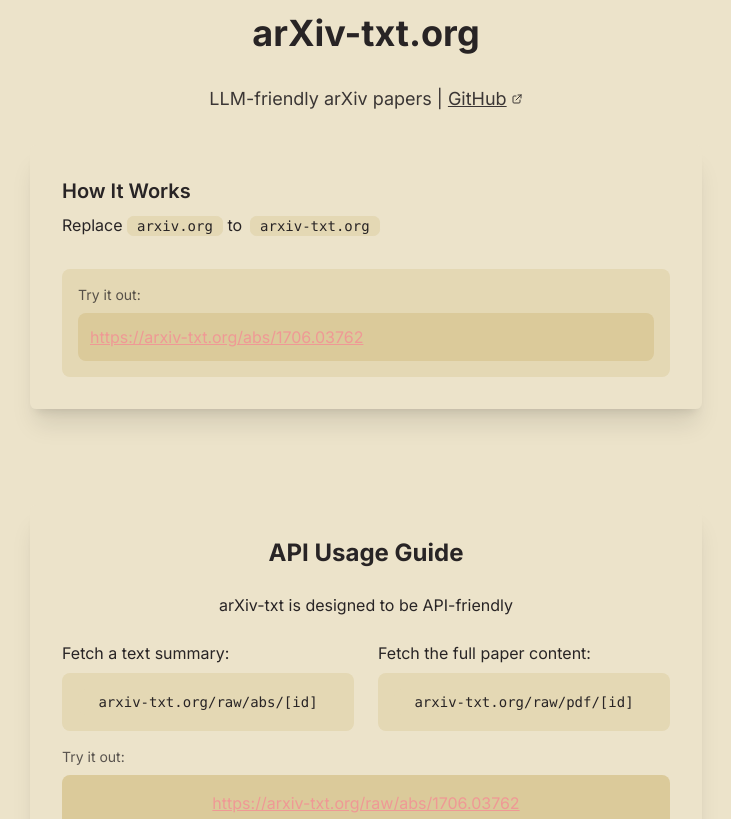
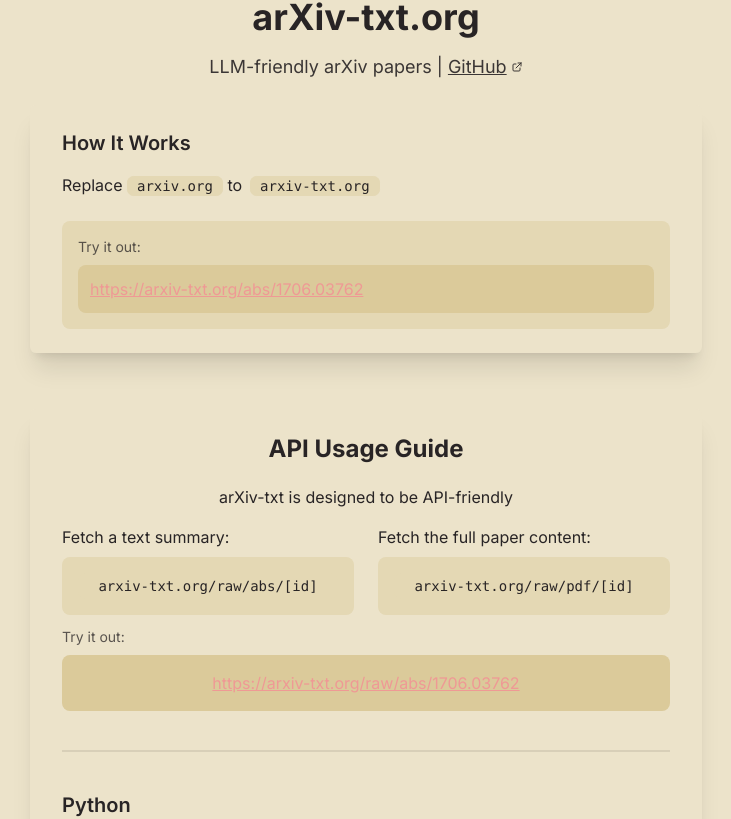
Before and after one commit to dingyizao/arxiv-txt, a Next.js app: page / in a window 1280 px wide. Shown: the part 131-950 px from the top of the page, without its empty margins (274-1005 px from the left). Built offline with nearby package versions, Linux system fonts and the light colour scheme.

Commit message:
remove vertical spacing

```diff
--- a/app/page.tsx
+++ b/app/page.tsx
@@ -24,11 +24,11 @@
 
 
   return (
-    <div className="container mx-auto px-4 py-12 flex flex-col items-center">
-      <h1 className="text-4xl font-bold mb-8">
+    <div className="container mx-auto px-4 py-8 flex flex-col items-center">
+      <h1 className="text-4xl font-bold mb-4">
         arXiv-txt.org
       </h1>
-      <p className="text-lg opacity-90 mb-8">
+      <p className="text-lg opacity-90 mb-6">
         LLM-friendly arXiv papers | <a href="https://github.com/jerpint/arxiv-txt" className="link inline-flex items-center gap-1" target="_blank" rel="noopener noreferrer">
           GitHub
           <svg className="w-3 h-3" xmlns="http://www.w3.org/2000/svg" fill="none" viewBox="0 0 24 24" stroke="currentColor">
@@ -37,10 +37,10 @@
         </a>
       </p>
 
-      <div className="card bg-base-100 w-full max-w-2xl shadow-xl mb-8">
-        <div className="card-body">
-          <h2 className="card-title">How It Works</h2>
-          <p className="mb-6">
+      <div className="card bg-base-100 w-full max-w-2xl shadow-xl mb-6">
+        <div className="card-body py-6">
+          <h2 className="card-title mb-2">How It Works</h2>
+          <p className="mb-4">
             Replace <code className="badge badge-ghost">arxiv.org</code> to
             <code className="badge badge-ghost ml-2">arxiv-txt.org</code>
           </p>
@@ -94,14 +94,14 @@
         </div>
       </div> */}
 
-      <div className="card bg-base-100 w-full max-w-2xl shadow-xl my-16">
-        <div className="card-body">
-          <h1 className="text-2xl font-bold mb-4 text-center">
+      <div className="card bg-base-100 w-full max-w-2xl shadow-xl my-8">
+        <div className="card-body py-6">
+          <h1 className="text-2xl font-bold mb-3 text-center">
             API Usage Guide
           </h1>
 
-          <div className="space-y-4">
-            <p className="text-center mb-6">
+          <div className="space-y-3">
+            <p className="text-center mb-4">
               arXiv-txt is designed to be API-friendly
             </p>
 
@@ -131,11 +131,11 @@
             </div>
           </div>
 
-          <div className="divider my-8"></div>
+          <div className="divider my-6"></div>
 
-          <div className="mb-8">
-            <h3 id="python" className="text-xl font-semibold mb-4">Python</h3>
-            <p className="mb-4"> Checkout this example <a href="https://github.com/jerpint/arxiv-txt/blob/main/examples/python/lit_review.ipynb" target="_blank" rel="noopener noreferrer" className="link link-primary">Jupyter Notebook</a> or use the arxiv-txt API directly </p>
+          <div className="mb-6">
+            <h3 id="python" className="text-xl font-semibold mb-3">Python</h3>
+            <p className="mb-3"> Checkout this example <a href="https://github.com/jerpint/arxiv-txt/blob/main/examples/python/lit_review.ipynb" target="_blank" rel="noopener noreferrer" className="link link-primary">Jupyter Notebook</a> or use the arxiv-txt API directly </p>
 
             <div className="mockup-code relative overflow-x-auto rounded-lg shadow-md">
               <Highlight theme={themes.gruvboxMaterialDark} code={pythonCode} language="python">
```
